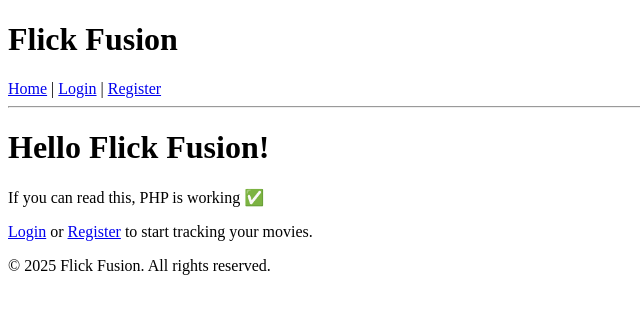
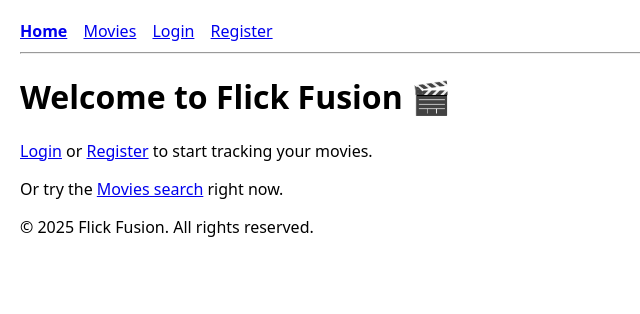
Before and after one commit to diegocardona11/Flick-Fusion-, a PHP site: page / in a window 1280 px wide. Shown: the top 314 px of the page, without its empty margins (0-640 px from the left). Run offline with PHP 8.4, Linux system fonts and the light colour scheme.

Commit message:
Added movies seach page with OMDb integration and update homepage/nav

```diff
--- a/public/index.php
+++ b/public/index.php
@@ -1,24 +1,17 @@
 <?php
-// show PHP errors while developing (remove later)
 ini_set('display_errors', 1);
 error_reporting(E_ALL);
-
-// Include shared header (with dynamic navbar and session)
 include 'partials/header.php';
 ?>
-<!DOCTYPE html>
-<!-- Main Content Area -->
-  <main>
-    <h1>Hello Flick Fusion!</h1>
-    <p>If you can read this, PHP is working ✅</p>
-  </main>
-
-  <?php if (isset($_SESSION['user_id'])): ?>
-      <p>Welcome back, user #<?php echo htmlspecialchars($_SESSION['username']); ?>!
-        Go to your <a href="dashboard.php">Dashboard</a>.
+<main>
+  <?php if (!empty($_SESSION['user_id'])): ?>
+    <h1>Welcome back, <?= htmlspecialchars($_SESSION['username'] ?? 'user') ?>!</h1>
+    <p>Go to your <a href="/dashboard.php">Dashboard</a> or <a href="/movies.php">Search Movies</a>.</p>
   <?php else: ?>
-    <p><a href="login.php">Login</a> or <a href="register.php">Register</a> to start tracking your movies.</p>
+    <h1>Welcome to Flick Fusion 🎬</h1>
+    <p><a href="/login.php">Login</a> or
+       <a href="/register.php">Register</a> to start tracking your movies.</p>
+    <p>Or try the <a href="/movies.php">Movies search</a> right now.</p>
   <?php endif; ?>
 </main>
-
 <?php include 'partials/footer.php'; ?>
--- a/public/partials/header.php
+++ b/public/partials/header.php
@@ -1,39 +1,32 @@
 <?php
-// header.php
-// Shared header and navigation for all pages
-// Starts the session to track logged-in user state
-
-if (session_status() == PHP_SESSION_NONE) {
-    session_start();
-}
+// Shared header + simple nav
+ini_set('display_errors', 1);
+error_reporting(E_ALL);
+if (session_status() === PHP_SESSION_NONE) session_start();
 ?>
-<!DOCTYPE html>
-<html lang="en">
+<!doctype html>
+<html>
 <head>
-    <meta charset="UTF-8">
-    <meta name="viewport" content="width=device-width, initial-scale=1.0">
-    <title>Flick Fusion</title>
-    <link rel="stylesheet" href="css/styles.css">
+  <meta charset="utf-8" />
+  <title>Flick Fusion</title>
+  <style>
+    body { font-family: system-ui, Arial, sans-serif; margin: 20px; }
+    header a { margin-right: 12px; }
+    hr { margin: 10px 0 20px; }
+  </style>
 </head>
-
 <body>
-    <header>
-    <h1>Flick Fusion</h1>
-
-    <!-- Global Navigation Bar -->
-      <nav class="navbar">
-            <a href="index.php">Home</a> |
-            <?php if (isset($_SESSION['user_id'])): ?>
-                <a href="dashboard.php">Dashboard</a> |
-                <a href="movie.php">Movies</a> |
-                <a href="friends.php">Friends</a> |
-                <a href="compare.php">Compare</a> |
-                <a href="logout.php">Logout</a>
-            <?php else: ?>
-                <a href="login.php">Login</a> |
-                <a href="register.php">Register</a>
-            <?php endif; ?>
-      </nav>
-      <hr>
-    </header>
-</body>
+<header>
+  <a href="/index.php"><strong>Home</strong></a>
+  <a href="/movies.php">Movies</a>
+  <?php if (!empty($_SESSION['user_id'])): ?>
+    <a href="/dashboard.php">My List</a>
+    <a href="/friends.php">Friends</a>
+    <span>Hi, <?= htmlspecialchars($_SESSION['username'] ?? 'User') ?></span>
+    <a href="/logout.php">Logout</a>
+  <?php else: ?>
+    <a href="/login.php">Login</a>
+    <a href="/register.php">Register</a>
+  <?php endif; ?>
+</header>
+<hr>
```
Also changed, not shown: backend/api/omdb.php (+16 -10 lines), public/movies.php (+40 -4 lines).
